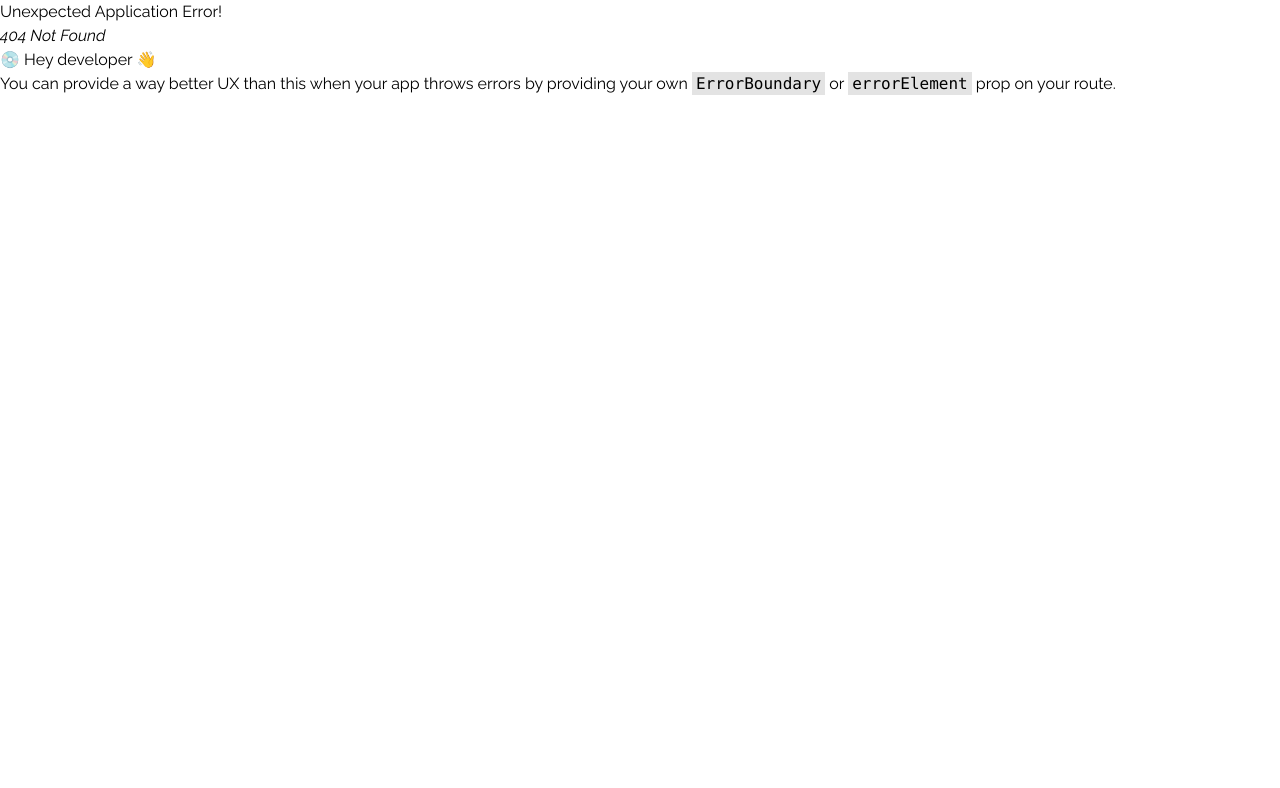
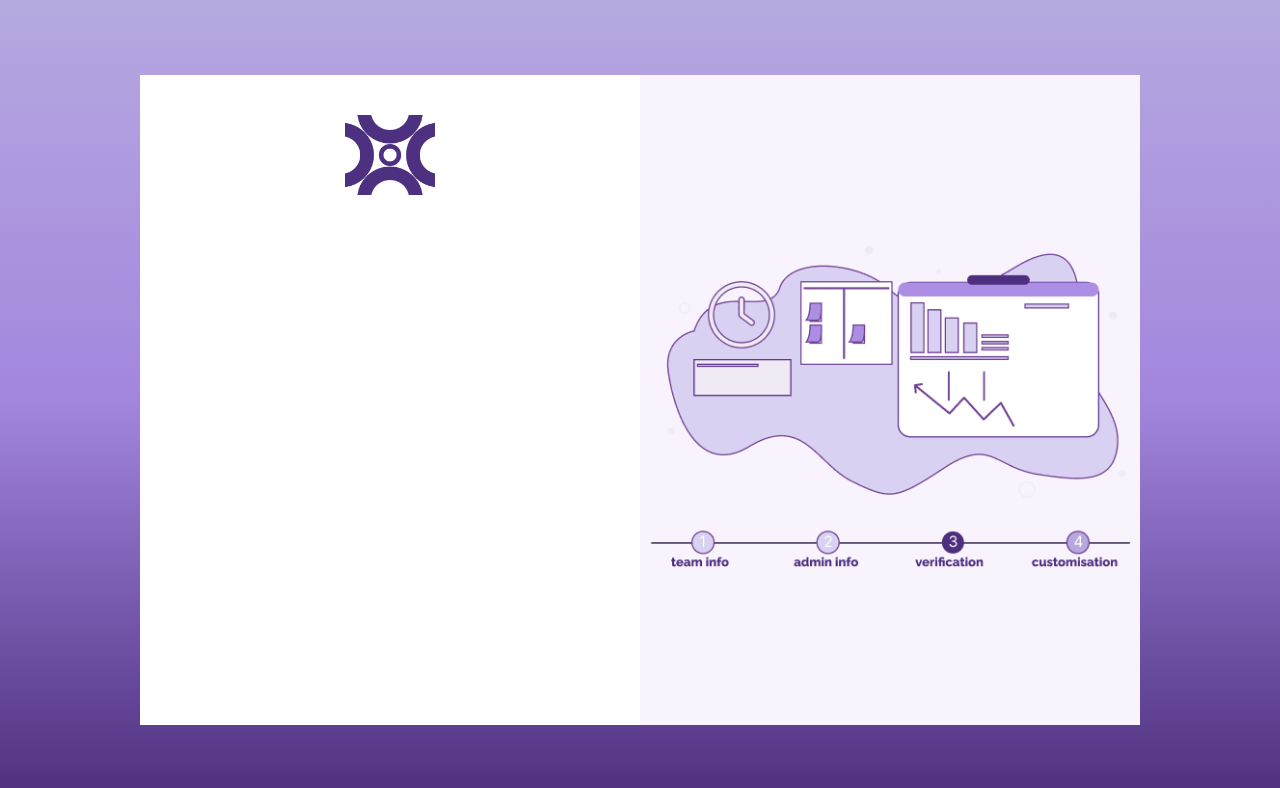
Before and after one commit to TalalMajeed/Dudo-Frontend, a React (Vite) app: page /verification in a window 1280 px wide. Before the commit this address had no page. Shown: the top 788 px of the page. Built offline with nearby package versions, Linux system fonts and the light colour scheme.

Commit message:
verification template

```diff
--- a/src/main.jsx
+++ b/src/main.jsx
@@ -13,6 +13,7 @@ import { Provider } from 'react-redux'
 import Panel from './pages/Panel/index.jsx'
 import Login from './pages/Login/index.jsx'
 import Signup from './pages/Signup/index.jsx';
+import Verification from './pages/Verification/index.jsx';
 
 const AppContext = React.createContext({});
 
@@ -46,6 +47,10 @@ const router = createBrowserRouter([
     {
         path: "/signup",
         element: <Signup />,
+    },
+    {
+        path: "/verification",
+        element: <Verification />,
     }
 ]);
 
--- /dev/null
+++ b/src/pages/Verification/index.jsx
@@ -0,0 +1,24 @@
+import "./styles.scss";
+import art3 from '../../assets/art3.png';
+import dudologo from '../../assets/logo.png';
+export default function Verification() {
+    return (
+        <div className="h-screen bg-gradient-to-b from-[#B6A9E0] via-[#A286DD] to-[#4E2F7F] flex items-center justify-center">
+      <div className="bg-white w-[1000px] h-[650px] flex">
+        <div className="w-1/2 p-5 flex flex-col items-center mt-5">
+          <div className="text-center w-[300px] ">
+            <div className="flex flex-col items-center">
+            <img src={dudologo} alt="dudo-logo" className="h-20" />
+            </div>
+
+
+          </div>
+        </div>
+
+        <div className="w-1/2 overflow-hidden">
+          <img src={art3} alt="art" className="w-full h-full object-cover" />
+        </div>
+      </div>
+    </div>
+    );
+}
```
Also changed, not shown: src/assets/art3.png (added), src/pages/Verification/styles.scss (added).
